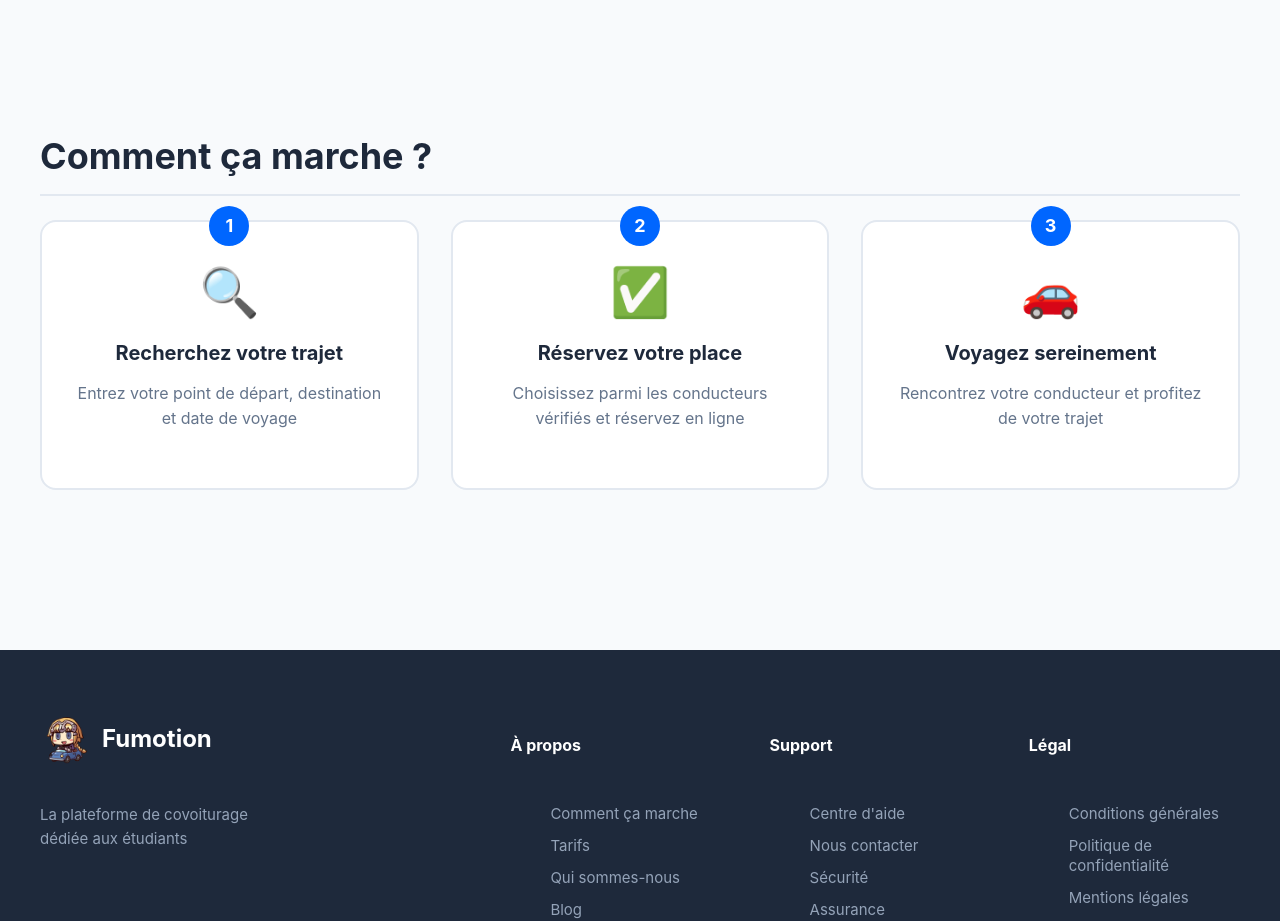
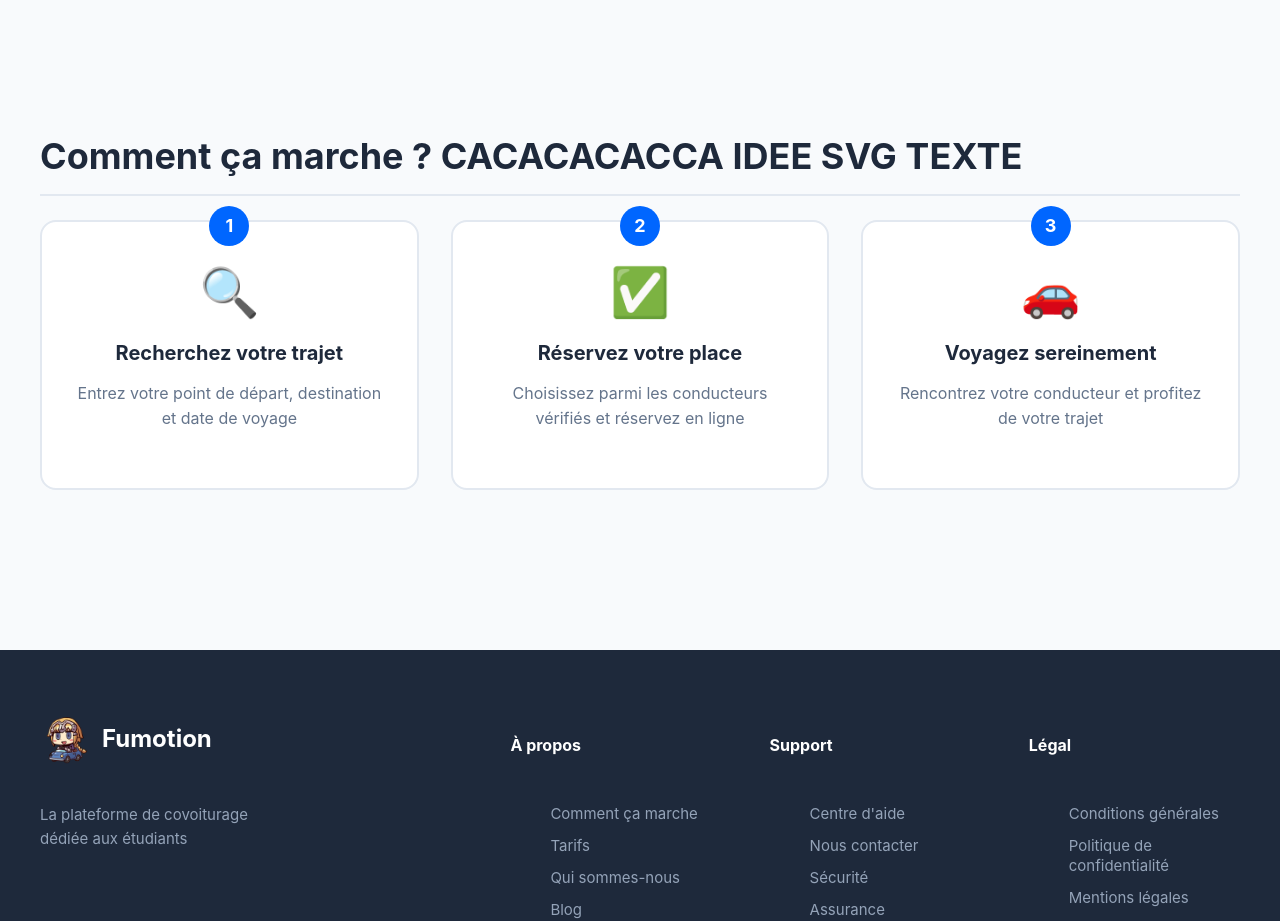
Before and after one commit to clepix21/Fumotion, a React (Create React App) app in the folder app/frontend/: page / in a window 1280 px wide. Shown: the part 1940-2861 px from the top of the page. Built offline with nearby package versions, Linux system fonts and the light colour scheme; no server answers.

Commit message:
fix: mettre à jour le titre de la section "Comment ça marche ?" pour inclure des informations supplémentaires

```diff
--- a/app/frontend/src/pages/HomePage.js
+++ b/app/frontend/src/pages/HomePage.js
@@ -248,7 +248,7 @@ export default function HomePage() {
 
       <section id="how-it-works" className="how-it-works-section">
         <div className="how-it-works-container">
-          <h2 className="section-title">Comment ça marche ?</h2>
+          <h2 className="section-title">Comment ça marche ? CACACACACCA IDEE SVG TEXTE</h2>
 
           <div className="steps-grid">
             <div className="step-card">
```
